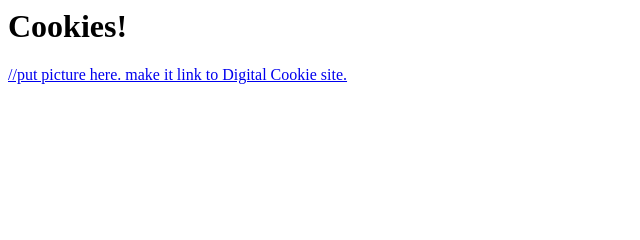
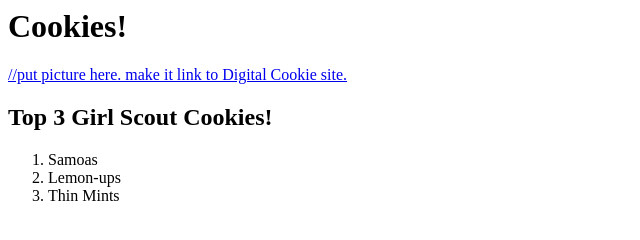
Before and after one commit to monicac82/basic_repo, a plain HTML site: page index.html in a window 1280 px wide. Shown: the whole page, without its empty margins (0-640 px from the left). Drawn offline with Linux system fonts and the light colour scheme.

Commit message:
Charlotte2ndGrade.jpg

```diff
--- a/index.html
+++ b/index.html
@@ -1,11 +1,25 @@
 <html>
-  <head><title>My Website</title></head>
-  <body>
+
+<head>
+    <title>My Website</title>
+</head>
+
+<body>
     <h1>Cookies!</h1>
     <a href="https://digitalcookie.girlscouts.org/scout/charlotte959078/">
       //put picture here. make it link to Digital Cookie site.
     </a>
 
+    <p>
+        <h2>Top 3 Girl Scout Cookies!</h2>
+    </p>
+    <ol>
+        <li>Samoas</li>
+        <li>Lemon-ups</li>
+        <li>Thin Mints</li>
+    </ol>
 
-  </body>
+
+</body>
+
 </html>
```
